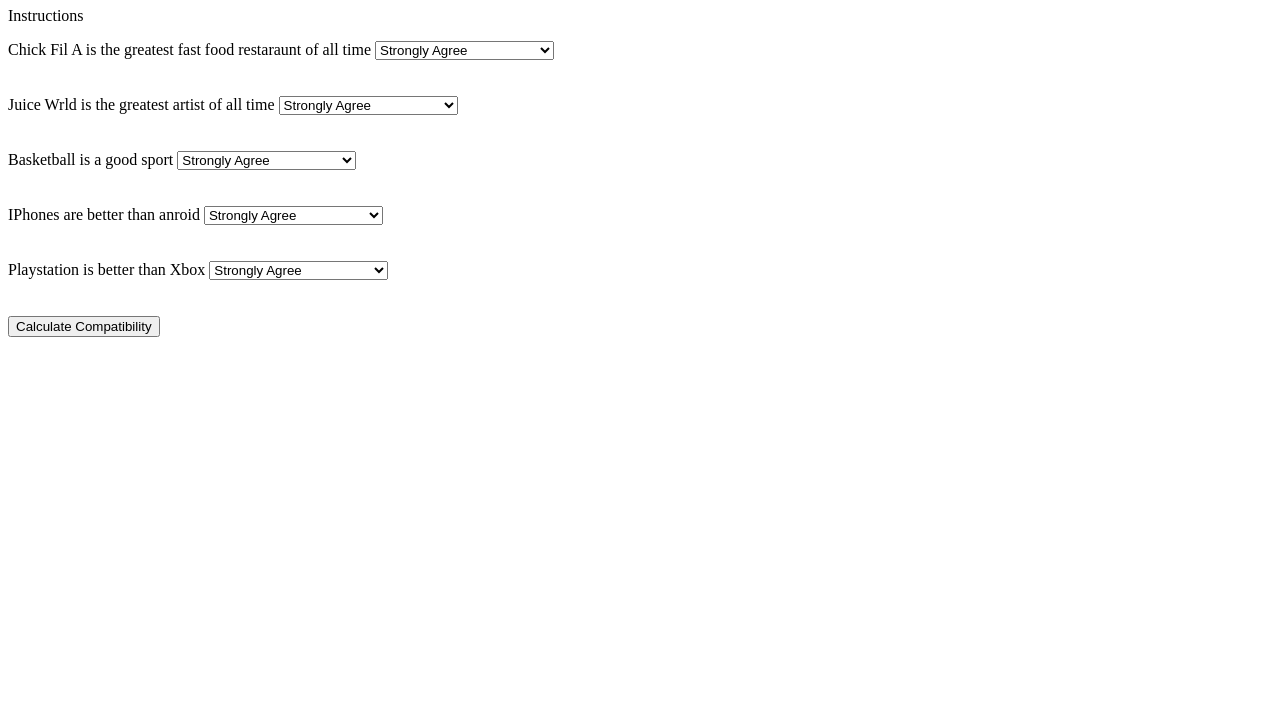
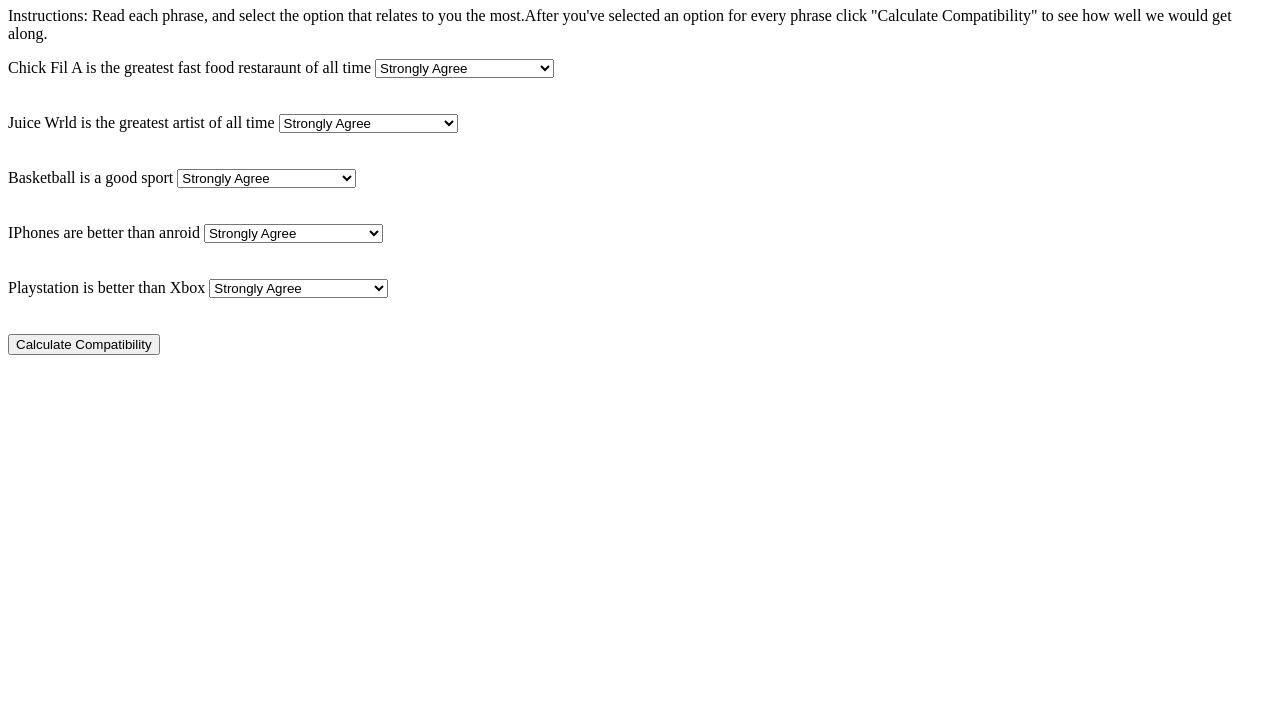
Before and after one commit to KalebR6101/matchmaker, a plain HTML site: page MatchMaker.html in a window 1280 px wide. Shown: the part 73-800 px from the top of the page. Drawn offline with Linux system fonts and the light colour scheme.

Commit message:
Update MatchMaker.html

```diff
--- a/MatchMaker.html
+++ b/MatchMaker.html
@@ -6,7 +6,7 @@
 </head>
 <body>
     <h1>Matchmaker</h1>
-    <p>Instructions</p>
+    <p>Instructions: Read each phrase, and select the option that relates to you the most.After you've selected an option for every phrase click "Calculate Compatibility" to see how well we would get along.</p>
 
     <label>Chick Fil A is the greatest fast food restaraunt of all time</label>
     <select id="q1">
```
